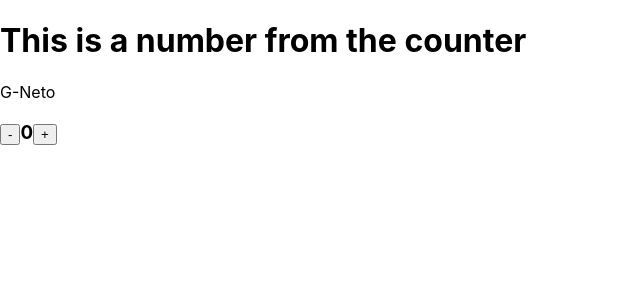
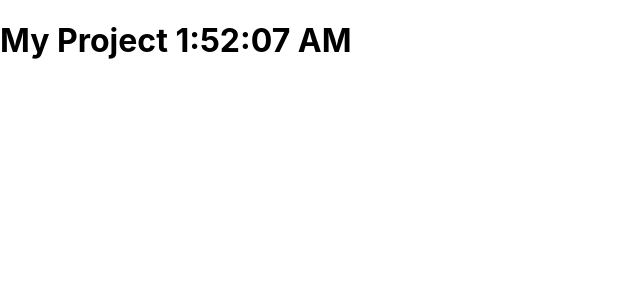
Before and after one commit to GlaudistonNeto/react.js_practice, a React (Create React App) app: page / in a window 1280 px wide. Shown: the top 300 px of the page, without its empty margins (0-640 px from the left). Built offline with nearby package versions, Linux system fonts and the light colour scheme.

Commit message:
practicing components

```diff
--- a/src/App.js
+++ b/src/App.js
@@ -1,46 +1,32 @@
-import React, { Component } from 'react';
+import React from 'react';
 
-class App extends Component {
+class App extends React.Component {
+
   constructor(props) {
     super(props);
     this.state = {
-      name: 'G-Neto',
-      counter: 0,
-    };
-
-    this.increase = this.increase.bind(this);
-    this.decrease = this.decrease.bind(this);
-  };
-
-  increase() {
-    let state = this.state;
-    state.counter++;
-    state.name = 'jaunzinho';
-    this.setState(state);
+      hour: '00:00:00'
+    }
   }
 
-  decrease() {
-    let state = this.state;
-    if (state.counter === 0) {
-      alert("You can't keep decreasing anymore, sorry...")
-      return;
-    } else {
-      state.counter--;
-      state.name = 'zezim';
-      this.setState(state);
-    }
+  componentDidMount() {
+    setInterval(() => {
+      this.setState({ hour: new Date().toLocaleTimeString() })
+    }, 1000);
   }
+
+  // componentDidUpdate() {
+  //   alert('Updated!');
+  // };
+
+  // shouldComponentUpdate() {
+  //   this.state.hour = true;
+  // };
 
   render() {
     return (
       <div>
-      <h1>This is a number from the counter</h1>
-        {this.state.name}
-        <h3>
-          <button onClick={this.decrease}>-</button>
-            {this.state.counter}
-          <button onClick={this.increase}>+</button>
-        </h3>
+        <p><h1>My Project {this.state.hour}</h1></p>
       </div>
     );
   }
```
